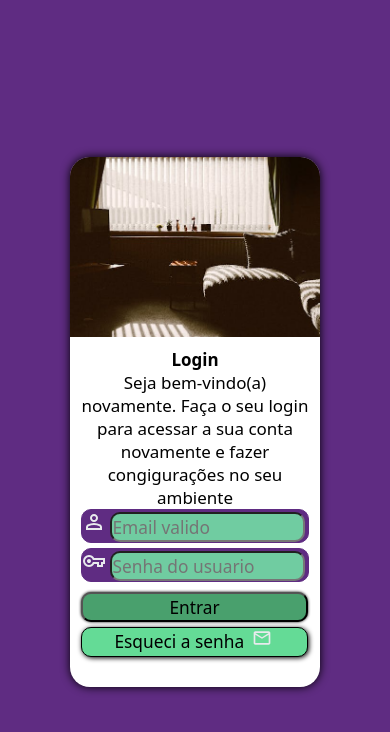
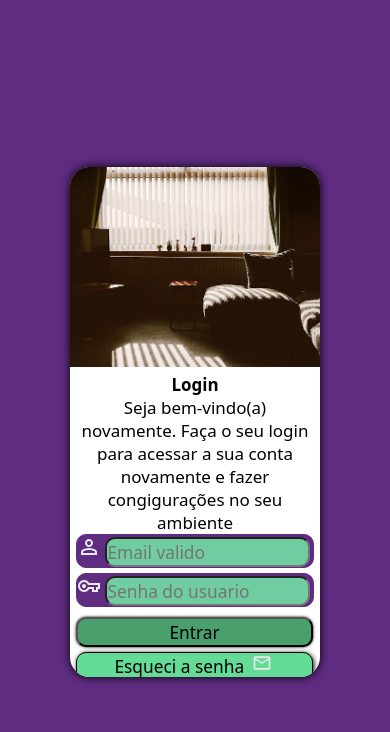
Before and after one commit to BrenoChristaziano/projeto-login, a plain HTML site: page index.html in a window 390 px wide. Drawn offline with Linux system fonts and the light colour scheme.

Commit message:
reajuste de tamanho

```diff
--- a/estilos/medias.css
+++ b/estilos/medias.css
@@ -14,7 +14,7 @@
         border: 1px solid transparent;
     }
     section#login > div#formulario{
-        width: 350px;
+        width: 340px;
         margin-top: -300px;
     }
     p{
@@ -23,6 +23,7 @@
     input{
         width: 295px;
         height: 40px;
+        padding-right: 15px;
     }
     #envio{
         margin-top: 3px;
--- a/estilos/style.css
+++ b/estilos/style.css
@@ -27,7 +27,7 @@ main{
     overflow: hidden;
     background-color: white;
     width: 250px;
-    height: 530px;
+    height: 510px;
     border-radius: 20px;
     transform: translate(-50%, -50%);
     transition: width .3s, heigth .3s;
@@ -39,11 +39,11 @@ section#login > div#imagem{
     background-size: cover;
     background-position: center center;
     background-color: #5f2c82;
-    height: 180px;
+    height: 200px;
 }
 section#login > div#formulario{
     display: block;
-    padding: 10px;
+    padding: 5px;
     border: 1px solid transparent;
 }
 section#login > div#formulario > h1{
@@ -62,7 +62,7 @@ input{
     border-radius: 10px;
     cursor: pointer;
     background-color: #75f1a9d0;
-    width: 195px;
+    width: 205px;
     height: 30px;
 }
 input:hover{
@@ -71,7 +71,7 @@ input:hover{
 #envio{
     background-color: #49a06d;
     box-shadow: 0px 0px 3px black;
-    width: 227px;
+    width: 237px;
     margin-top: 5px;
     font-weight: 300;
     margin-bottom: 5px;
@@ -84,7 +84,7 @@ input:hover{
     box-shadow: 1px 1px 5px black;
     border-radius: 10px;
     border: 1px solid black;
-    width: 227px;
+    width: 237px;
     height: 30px;
     text-align: center;
 }
```
